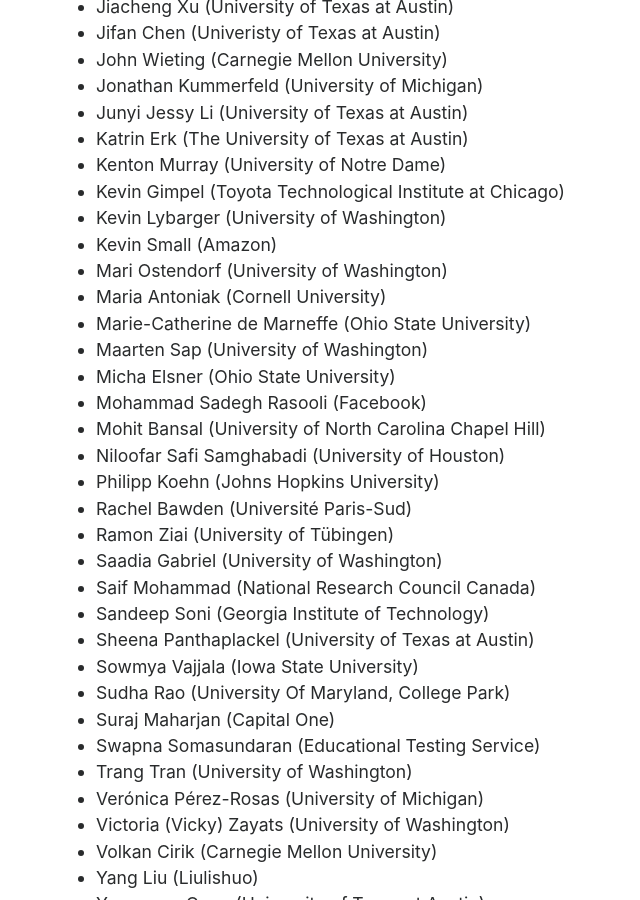
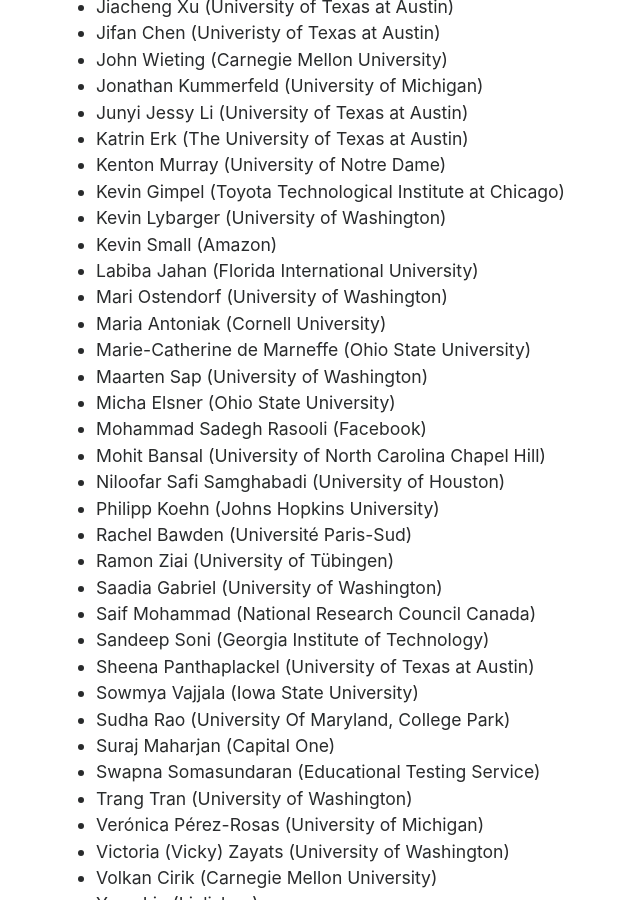
Before and after one commit to aacl2023-srw/aacl2023-srw.github.io, a Jekyll site: the page built from organization.md, in a window 1280 px wide and 900 px high, scrolled down 1476 px. Shown: the whole window, without its empty margins (80-720 px from the left). Built offline with Jekyll 4.4.1, drawn with Linux system fonts in a browser that asks for light colours.

Commit message:
organization updates

```diff
--- a/organization.md
+++ b/organization.md
@@ -50,6 +50,7 @@ order : 1
 - Kevin Gimpel (Toyota Technological Institute at Chicago)
 - Kevin Lybarger (University of Washington)
 - Kevin Small (Amazon)
+- Labiba Jahan (Florida International University)
 - Mari Ostendorf (University of Washington)
 - Maria Antoniak (Cornell University)
 - Marie-Catherine de Marneffe (Ohio State University)
```
